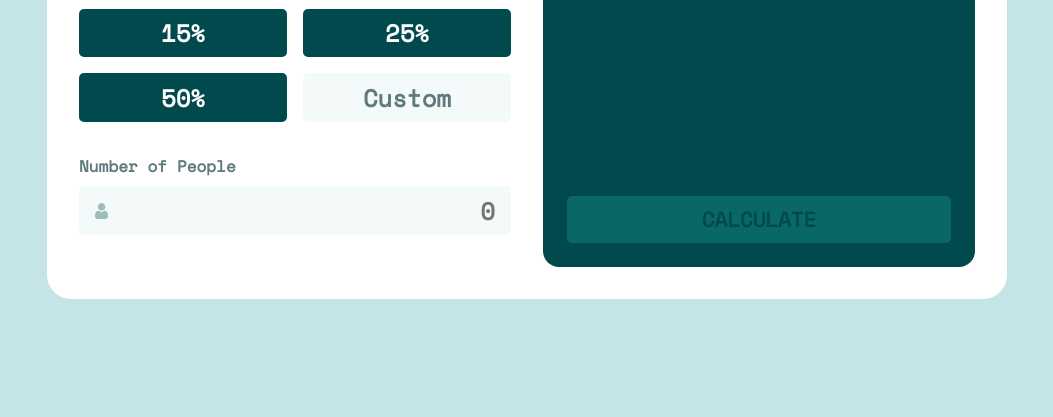
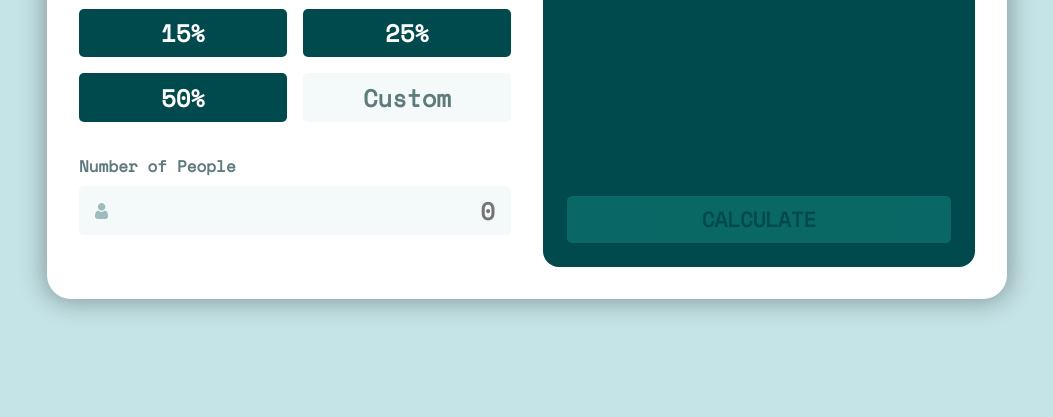
Before and after one commit to jeanwisotscki/calculator-challenge, a plain HTML site: page index.html in a window 1280 px wide. Shown: the part 383-800 px from the top of the page, without its empty margins (113-1166 px from the left). Drawn offline with nearby package versions, Linux system fonts and the light colour scheme.

Commit message:
adicionado box-shadow

```diff
--- a/src/styles/modules/_app.scss
+++ b/src/styles/modules/_app.scss
@@ -10,6 +10,7 @@
   border-top-left-radius: 1.5rem;
   border-top-right-radius: 1.5rem;
   padding: 2rem;
+  box-shadow: 0 0 25px 4px rgba(0,0,0,.3);
 
   @mixin default-div-input {
     display: flex;
```
Also changed, not shown: src/styles/styles.css, 1 other file.
